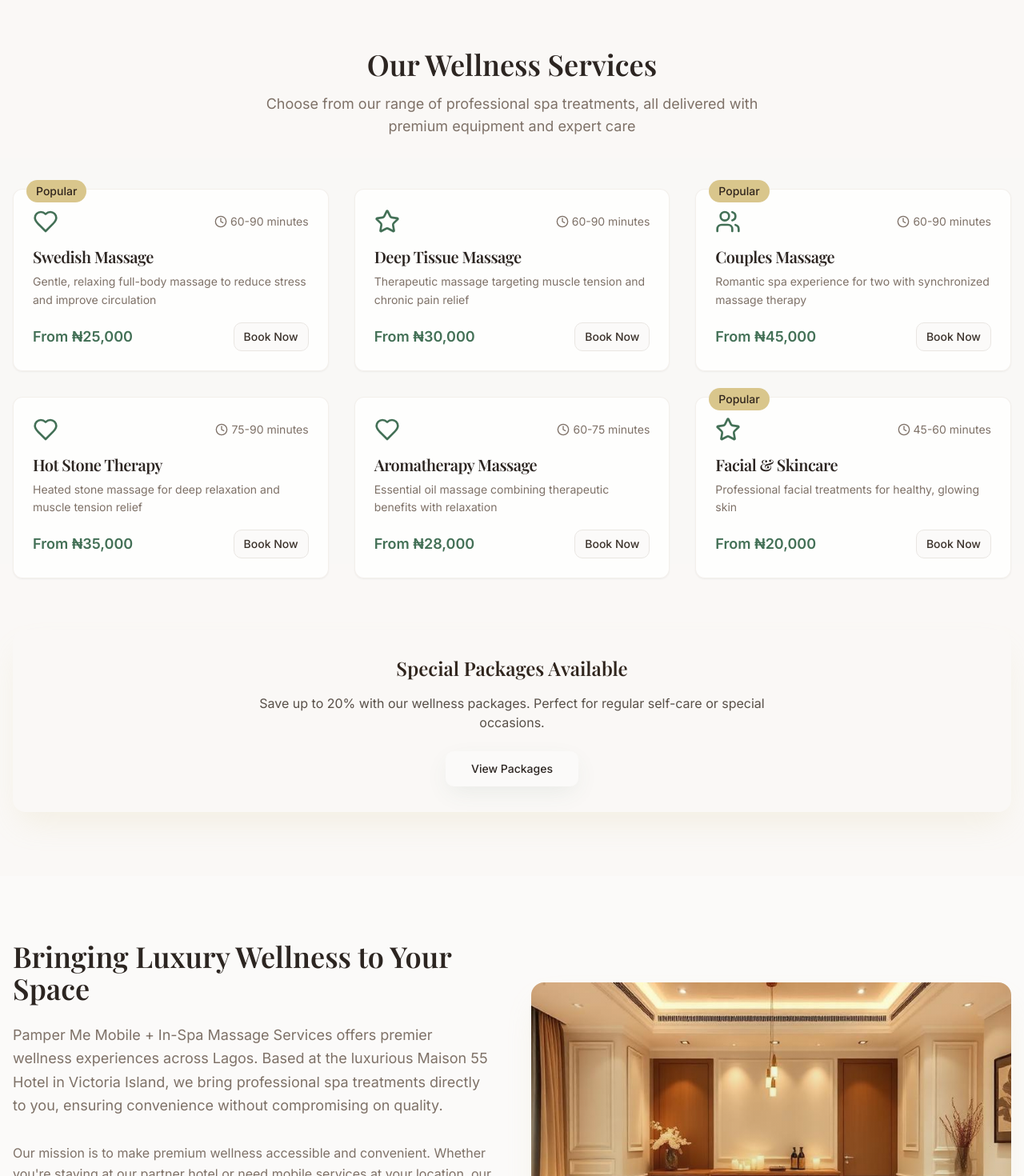
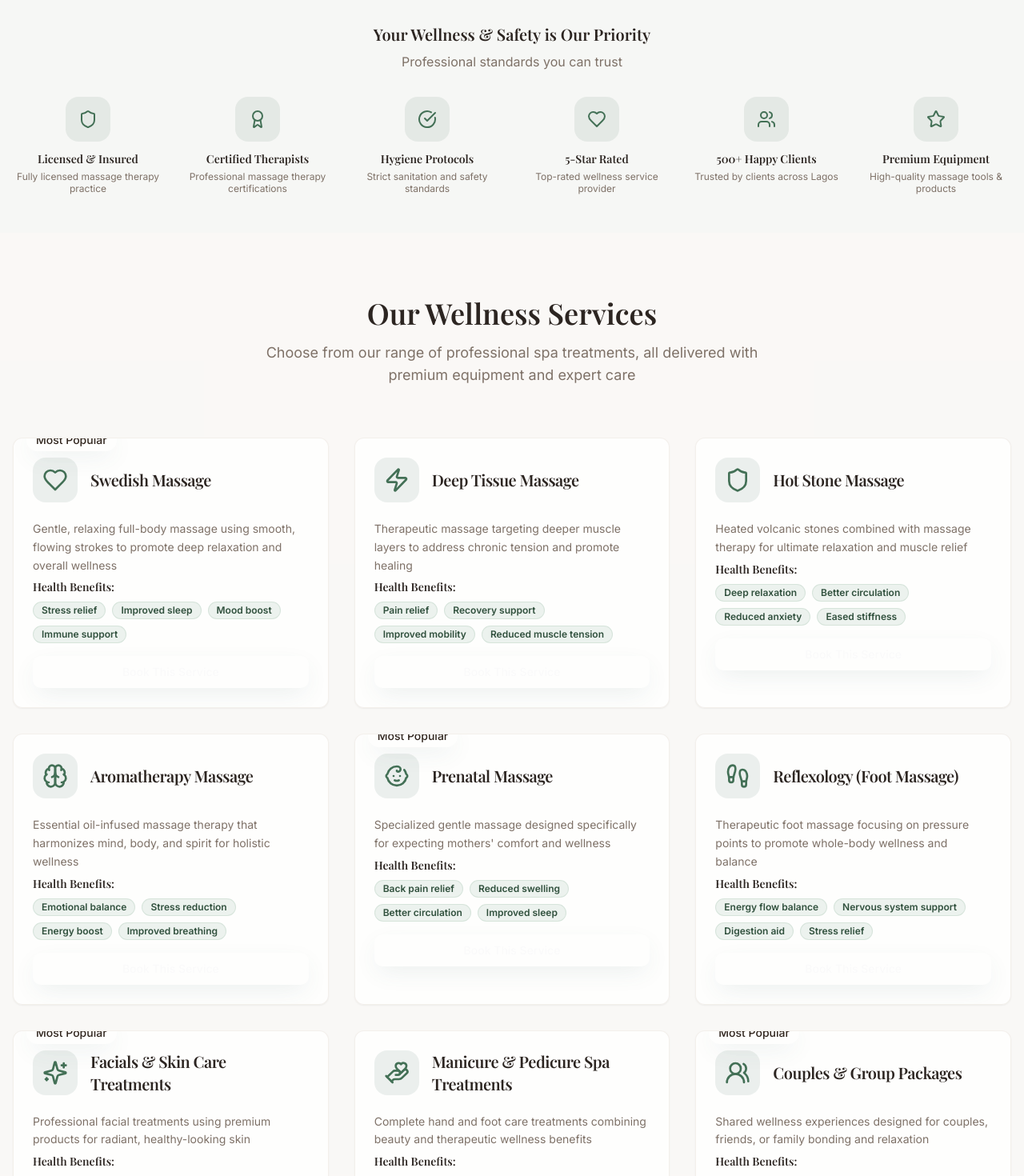
Before and after one commit to Moxsal/zen-on-demand-lagos-14, a React (Vite) app: page / in a window 1280 px wide. Shown: the part 820-2290 px from the top of the page at 80% size. Built offline with nearby package versions, Linux system fonts and the light colour scheme.

Commit message:
Update Services Section
Remove pricing information and add detailed descriptions and benefits for each service. Design services as elegant cards with benefit icons.

```diff
--- a/index.html
+++ b/index.html
@@ -3,9 +3,9 @@
   <head>
     <meta charset="UTF-8" />
     <meta name="viewport" content="width=device-width, initial-scale=1.0" />
-    <title>Pamper Me Mobile Spa Lagos | Luxury Massage & Wellness Services</title>
-    <meta name="description" content="Premium mobile spa and in-hotel massage services in Lagos. Professional Swedish, deep tissue, couples massage delivered to Victoria Island, Ikoyi, Lekki. Book your luxury wellness experience today." />
-    <meta name="keywords" content="mobile spa Lagos, massage Victoria Island, in-hotel spa services Lagos, luxury massage therapy, couples massage Ikoyi, wellness services Lekki, spa treatments Nigeria" />
+    <title>Pamper Me - Premium Mobile Massage & Wellness Therapy Services in Lagos</title>
+    <meta name="description" content="Professional mobile massage therapy services in Lagos. Licensed therapists offering Swedish, deep tissue, prenatal, couples massage, aromatherapy, and wellness treatments. Book your therapeutic session today." />
+    <meta name="keywords" content="mobile massage therapy Lagos, wellness services Nigeria, Swedish massage, deep tissue therapy, prenatal massage, couples massage, aromatherapy, reflexology, licensed massage therapists, stress relief, pain management" />
     <meta name="author" content="Pamper Me Mobile Spa" />
     <link rel="canonical" href="https://pamperme-lagos.com" />
 
--- a/src/components/Footer.tsx
+++ b/src/components/Footer.tsx
@@ -17,12 +17,14 @@ const Footer = () => {
   ];
 
   const services = [
-    "Swedish Massage",
-    "Deep Tissue Massage",
-    "Couples Massage",
+    "Swedish Massage Therapy",
+    "Deep Tissue & Pain Relief",
+    "Prenatal Massage Care",
     "Hot Stone Therapy",
-    "Aromatherapy Massage",
-    "Facial & Skincare"
+    "Aromatherapy Wellness",
+    "Reflexology & Foot Care",
+    "Facials & Skincare",
+    "Couples & Group Sessions"
   ];
 
   return (
@@ -35,7 +37,7 @@ const Footer = () => {
               Pamper Me
             </h3>
             <p className="text-background/80 leading-relaxed">
-              Luxury mobile spa and in-hotel massage services delivering premium wellness experiences across Lagos.
+              Licensed massage therapists delivering professional wellness and therapeutic massage services across Lagos. Your health and relaxation are our priority.
             </p>
             <div className="flex space-x-3">
               <Button
@@ -118,11 +120,29 @@ const Footer = () => {
           </div>
         </div>
 
+        {/* Professional Credentials */}
+        <div className="border-t border-background/20 pt-8 mb-8">
+          <div className="grid grid-cols-1 md:grid-cols-3 gap-6 text-center">
+            <div className="space-y-2">
+              <h5 className="text-luxury font-semibold">Licensed Professionals</h5>
+              <p className="text-background/70 text-sm">Certified massage therapists with years of experience</p>
+            </div>
+            <div className="space-y-2">
+              <h5 className="text-luxury font-semibold">Safe & Hygienic</h5>
+              <p className="text-background/70 text-sm">Strict sanitization protocols for your safety</p>
+            </div>
+            <div className="space-y-2">
+              <h5 className="text-luxury font-semibold">Satisfaction Guaranteed</h5>
+              <p className="text-background/70 text-sm">100% satisfaction or money-back guarantee</p>
+            </div>
+          </div>
+        </div>
+
         {/* Bottom Section */}
         <div className="border-t border-background/20 pt-8">
           <div className="flex flex-col md:flex-row justify-between items-center space-y-4 md:space-y-0">
             <div className="text-background/60 text-sm">
-              © 2024 Pamper Me Mobile + In-Spa Massage Services. All rights reserved.
+              © 2024 Pamper Me Mobile + In-Spa Massage Services. All rights reserved. | Licensed Wellness Provider
             </div>
             <div className="flex items-center space-x-4 text-sm">
               <button
@@ -138,12 +158,19 @@ const Footer = () => {
               >
                 Terms of Service
               </button>
+              <span className="text-background/40">•</span>
+              <button
+                className="text-background/60 hover:text-luxury transition-spa"
+                onClick={() => scrollToSection("#contact")}
+              >
+                Health Disclaimer
+              </button>
             </div>
           </div>
 
           <div className="text-center mt-6 pt-6 border-t border-background/20">
             <p className="text-background/60 text-sm flex items-center justify-center">
-              Made with <Heart className="w-4 h-4 mx-1 text-luxury" /> for wellness in Lagos
+              Promoting wellness and therapeutic healing <Heart className="w-4 h-4 mx-1 text-luxury" /> in Lagos
             </p>
           </div>
         </div>
--- a/src/components/Services.tsx
+++ b/src/components/Services.tsx
@@ -1,56 +1,72 @@
 import { Card, CardContent, CardDescription, CardHeader, CardTitle } from "@/components/ui/card";
 import { Button } from "@/components/ui/button";
-import { Clock, Star, Users, Heart } from "lucide-react";
+import { Badge } from "@/components/ui/badge";
+import { Heart, Brain, Zap, Shield, Baby, Footprints, Sparkles, HandHeart, Users2 } from "lucide-react";
 
 const Services = () => {
   const services = [
     {
       title: "Swedish Massage",
-      description: "Gentle, relaxing full-body massage to reduce stress and improve circulation",
-      duration: "60-90 minutes",
-      price: "From ₦25,000",
+      description: "Gentle, relaxing full-body massage using smooth, flowing strokes to promote deep relaxation and overall wellness",
+      benefits: ["Stress relief", "Improved sleep", "Mood boost", "Immune support"],
       popular: true,
       icon: Heart,
     },
     {
       title: "Deep Tissue Massage",
-      description: "Therapeutic massage targeting muscle tension and chronic pain relief",
-      duration: "60-90 minutes",
-      price: "From ₦30,000",
+      description: "Therapeutic massage targeting deeper muscle layers to address chronic tension and promote healing",
+      benefits: ["Pain relief", "Recovery support", "Improved mobility", "Reduced muscle tension"],
       popular: false,
-      icon: Star,
+      icon: Zap,
     },
     {
-      title: "Couples Massage",
-      description: "Romantic spa experience for two with synchronized massage therapy",
-      duration: "60-90 minutes",
-      price: "From ₦45,000",
-      popular: true,
-      icon: Users,
-    },
-    {
-      title: "Hot Stone Therapy",
-      description: "Heated stone massage for deep relaxation and muscle tension relief",
-      duration: "75-90 minutes",
-      price: "From ₦35,000",
+      title: "Hot Stone Massage",
+      description: "Heated volcanic stones combined with massage therapy for ultimate relaxation and muscle relief",
+      benefits: ["Deep relaxation", "Better circulation", "Reduced anxiety", "Eased stiffness"],
       popular: false,
-      icon: Heart,
+      icon: Shield,
     },
     {
       title: "Aromatherapy Massage",
-      description: "Essential oil massage combining therapeutic benefits with relaxation",
-      duration: "60-75 minutes",
-      price: "From ₦28,000",
+      description: "Essential oil-infused massage therapy that harmonizes mind, body, and spirit for holistic wellness",
+      benefits: ["Emotional balance", "Stress reduction", "Energy boost", "Improved breathing"],
       popular: false,
-      icon: Heart,
+      icon: Brain,
     },
     {
-      title: "Facial & Skincare",
-      description: "Professional facial treatments for healthy, glowing skin",
-      duration: "45-60 minutes",
-      price: "From ₦20,000",
+      title: "Prenatal Massage",
+      description: "Specialized gentle massage designed specifically for expecting mothers' comfort and wellness",
+      benefits: ["Back pain relief", "Reduced swelling", "Better circulation", "Improved sleep"],
       popular: true,
-      icon: Star,
+      icon: Baby,
+    },
+    {
+      title: "Reflexology (Foot Massage)",
+      description: "Therapeutic foot massage focusing on pressure points to promote whole-body wellness and balance",
+      benefits: ["Energy flow balance", "Nervous system support", "Digestion aid", "Stress relief"],
+      popular: false,
+      icon: Footprints,
+    },
+    {
+      title: "Facials & Skin Care Treatments",
+      description: "Professional facial treatments using premium products for radiant, healthy-looking skin",
+      benefits: ["Hydration", "Anti-aging", "Improved tone", "Refreshed skin"],
+      popular: true,
+      icon: Sparkles,
+    },
+    {
+      title: "Manicure & Pedicure Spa Treatments",
+      description: "Complete hand and foot care treatments combining beauty and therapeutic wellness benefits",
+      benefits: ["Circulation boost", "Tension relief", "Improved appearance", "Relaxation"],
+      popular: false,
+      icon: HandHeart,
+    },
+    {
+      title: "Couples & Group Packages",
+      description: "Shared wellness experiences designed for couples, friends, or family bonding and relaxation",
+      benefits: ["Bonding", "Shared relaxation", "Memorable experience", "Group wellness"],
+      popular: true,
+      icon: Users2,
     },
   ];
 
@@ -77,66 +93,99 @@ const Services = () => {
             return (
               <Card
                 key={index}
-                className="relative group hover:shadow-luxury transition-spa cursor-pointer border-border/50 bg-card/80 backdrop-blur-sm"
+                className="relative group hover:shadow-luxury transition-spa border-border/50 bg-card/80 backdrop-blur-sm overflow-hidden"
               >
                 {service.popular && (
-                  <div className="absolute -top-3 left-4 bg-luxury text-luxury-foreground px-3 py-1 rounded-full text-sm font-medium">
-                    Popular
+                  <div className="absolute -top-3 left-4 bg-gradient-luxury text-luxury-foreground px-3 py-1 rounded-full text-sm font-medium shadow-spa z-10">
+                    Most Popular
                   </div>
                 )}
 
                 <CardHeader className="pb-4">
-                  <div className="flex items-center justify-between mb-2">
+                  <div className="flex items-center mb-4">
+                    <div className="p-3 rounded-2xl bg-primary/10 mr-4">
                       <IconComponent className="w-8 h-8 text-primary" />
-                    <div className="flex items-center text-sm text-muted-foreground">
-                      <Clock className="w-4 h-4 mr-1" />
-                      {service.duration}
-                    </div>
                     </div>
                     <CardTitle className="text-xl font-playfair text-foreground group-hover:text-primary transition-spa">
                       {service.title}
                     </CardTitle>
-                  <CardDescription className="text-muted-foreground leading-relaxed">
+                  </div>
+                  <CardDescription className="text-muted-foreground leading-relaxed mb-4">
                     {service.description}
                   </CardDescription>
+
+                  <div className="space-y-2">
+                    <h4 className="text-sm font-semibold text-foreground">Health Benefits:</h4>
+                    <div className="flex flex-wrap gap-2">
+                      {service.benefits.map((benefit, benefitIndex) => (
+                        <Badge
+                          key={benefitIndex}
+                          variant="secondary"
+                          className="text-xs bg-sage/20 text-sage-foreground border-sage/30 hover:bg-sage/30 transition-spa"
+                        >
+                          {benefit}
+                        </Badge>
+                      ))}
+                    </div>
+                  </div>
                 </CardHeader>
 
                 <CardContent className="pt-0">
-                  <div className="flex items-center justify-between">
-                    <span className="text-lg font-semibold text-primary">
-                      {service.price}
-                    </span>
                   <Button
-                      variant="outline"
-                      size="sm"
                     onClick={scrollToBooking}
-                      className="hover:bg-primary hover:text-primary-foreground transition-spa"
+                    className="w-full bg-gradient-sage hover:opacity-90 transition-spa shadow-spa"
                   >
-                      Book Now
+                    Book This Service
                   </Button>
-                  </div>
                 </CardContent>
               </Card>
             );
           })}
         </div>
 
-        {/* Package Deals */}
-        <div className="mt-16 bg-gradient-luxury rounded-2xl p-8 text-center shadow-luxury">
+        {/* Wellness Commitment & Certifications */}
+        <div className="mt-16 grid grid-cols-1 lg:grid-cols-2 gap-8">
+          <div className="bg-gradient-luxury rounded-2xl p-8 text-center shadow-luxury">
             <h3 className="text-2xl font-playfair font-semibold text-luxury-foreground mb-4">
-            Special Packages Available
+              Custom Wellness Packages
             </h3>
-          <p className="text-luxury-foreground/80 mb-6 max-w-2xl mx-auto">
-            Save up to 20% with our wellness packages. Perfect for regular self-care or special occasions.
+            <p className="text-luxury-foreground/80 mb-6">
+              Personalized treatment combinations designed for your specific wellness goals and health needs.
             </p>
             <Button
-            variant="outline"
-            size="lg"
               onClick={scrollToBooking}
               className="bg-background hover:bg-background/90 text-foreground border-0 shadow-spa"
             >
-            View Packages
+              Create My Package
             </Button>
+          </div>
+
+          <div className="bg-sage/10 border border-sage/20 rounded-2xl p-8 text-center">
+            <h3 className="text-2xl font-playfair font-semibold text-foreground mb-4">
+              Professional Standards
+            </h3>
+            <div className="space-y-3 text-muted-foreground">
+              <p className="flex items-center justify-center gap-2">
+                <Shield className="w-5 h-5 text-primary" />
+                Licensed & Certified Therapists
+              </p>
+              <p className="flex items-center justify-center gap-2">
+                <Sparkles className="w-5 h-5 text-primary" />
+                Premium Equipment & Products
+              </p>
+              <p className="flex items-center justify-center gap-2">
+                <Heart className="w-5 h-5 text-primary" />
+                Strict Hygiene Protocols
+              </p>
+            </div>
+            <Button
+              variant="outline"
+              onClick={scrollToBooking}
+              className="mt-4 border-sage/30 hover:bg-sage/20 transition-spa"
+            >
+              Learn More
+            </Button>
+          </div>
         </div>
       </div>
     </section>
--- /dev/null
+++ b/src/components/TrustBadges.tsx
@@ -0,0 +1,72 @@
+import { Shield, Award, CheckCircle, Heart, Users, Star } from "lucide-react";
+
+const TrustBadges = () => {
+  const badges = [
+    {
+      icon: Shield,
+      title: "Licensed & Insured",
+      description: "Fully licensed massage therapy practice"
+    },
+    {
+      icon: Award,
+      title: "Certified Therapists",
+      description: "Professional massage therapy certifications"
+    },
+    {
+      icon: CheckCircle,
+      title: "Hygiene Protocols",
+      description: "Strict sanitation and safety standards"
+    },
+    {
+      icon: Heart,
+      title: "5-Star Rated",
+      description: "Top-rated wellness service provider"
+    },
+    {
+      icon: Users,
+      title: "500+ Happy Clients",
+      description: "Trusted by clients across Lagos"
+    },
+    {
+      icon: Star,
+      title: "Premium Equipment",
+      description: "High-quality massage tools & products"
+    }
+  ];
+
+  return (
+    <section className="py-12 bg-sage/5 border-t border-sage/20">
+      <div className="container mx-auto px-4">
+        <div className="text-center mb-8">
+          <h3 className="text-xl font-playfair font-semibold text-foreground mb-2">
+            Your Wellness & Safety is Our Priority
+          </h3>
+          <p className="text-muted-foreground">
+            Professional standards you can trust
+          </p>
+        </div>
+
+        <div className="grid grid-cols-2 md:grid-cols-3 lg:grid-cols-6 gap-6">
+          {badges.map((badge, index) => {
+            const IconComponent = badge.icon;
+            return (
+              <div key={index} className="text-center group">
+                <div className="p-4 rounded-2xl bg-primary/10 inline-flex mb-3 group-hover:bg-primary/20 transition-spa">
+                  <IconComponent className="w-6 h-6 text-primary" />
+                </div>
+                <h4 className="font-semibold text-sm text-foreground mb-1">
+                  {badge.title}
+                </h4>
+                <p className="text-xs text-muted-foreground leading-tight">
+                  {badge.description}
+                </p>
+              </div>
+            );
+          })}
+        </div>
+      </div>
+    </section>
+  );
+};
+
+export default TrustBadges;
--- a/src/pages/Index.tsx
+++ b/src/pages/Index.tsx
@@ -6,6 +6,7 @@ import Gallery from "@/components/Gallery";
 import BookingForm from "@/components/BookingForm";
 import Contact from "@/components/Contact";
 import Footer from "@/components/Footer";
+import TrustBadges from "@/components/TrustBadges";
 import { Toaster } from "@/components/ui/toaster";
 
 const Index = () => {
@@ -13,6 +14,7 @@ const Index = () => {
     <main className="min-h-screen bg-background">
       <Navigation />
       <Hero />
+      <TrustBadges />
       <Services />
       <About />
       <Gallery />
```
Lines whose indentation alone changed are shown as unchanged.
